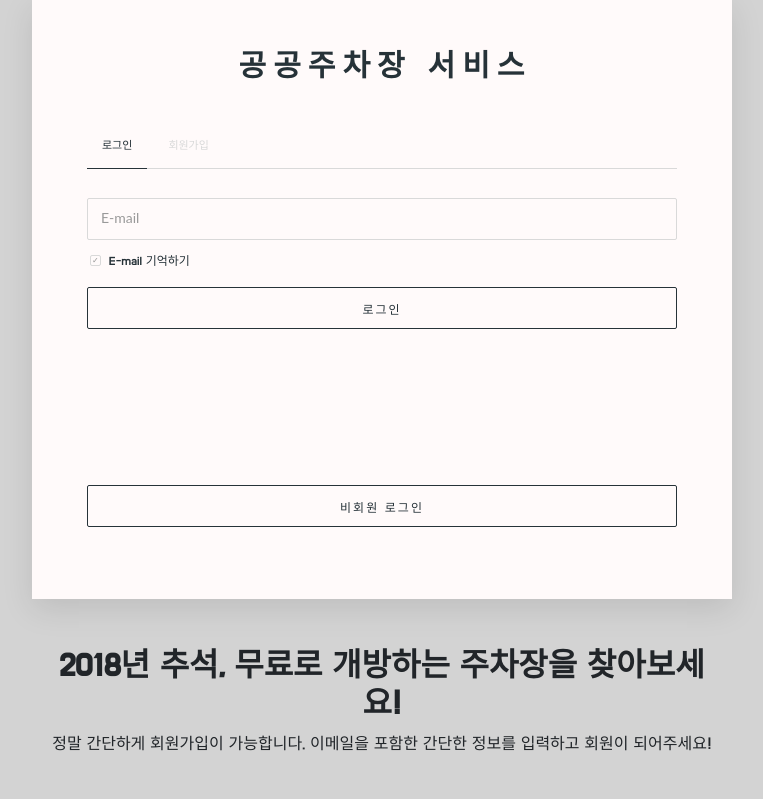
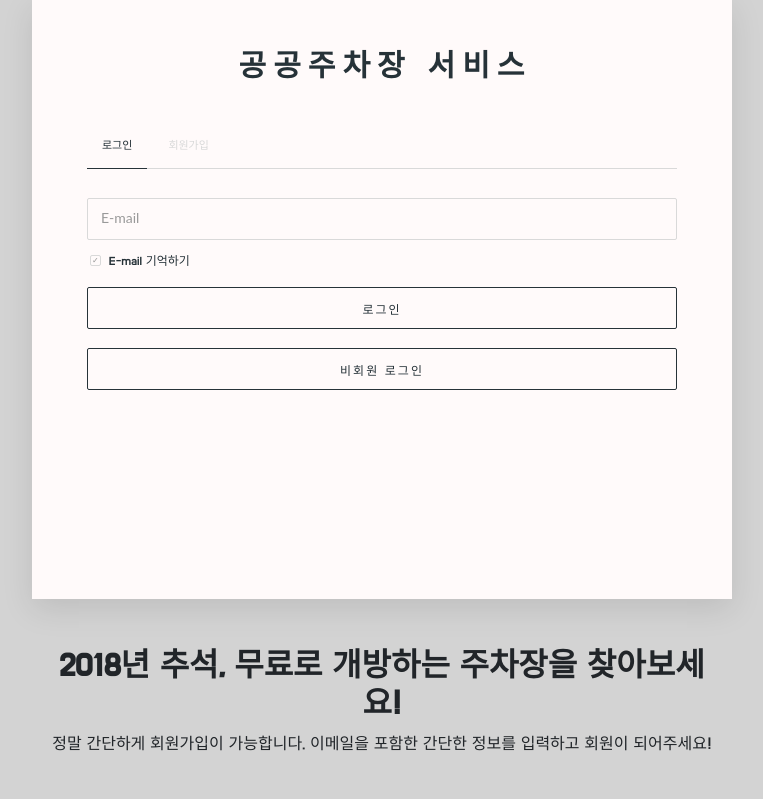
Before and after one commit to rjsdn31536/parking_free, a Flask app: page / in a window 1280 px wide. Shown: the part 65-864 px from the top of the page, without its empty margins (258-1021 px from the left). Run offline with Flask 2, Linux system fonts and the light colour scheme; some libraries are stand-ins or nearby versions.

Commit message:
비회원 로그인 v1

```diff
--- a/static/login/css/login.css
+++ b/static/login/css/login.css
@@ -78,7 +78,7 @@
 
     body .container .content form {
       position: relative;
-      height: 287px;
+      height: 150px;
     }
 
     body .container .content label:first-of-type,
```
